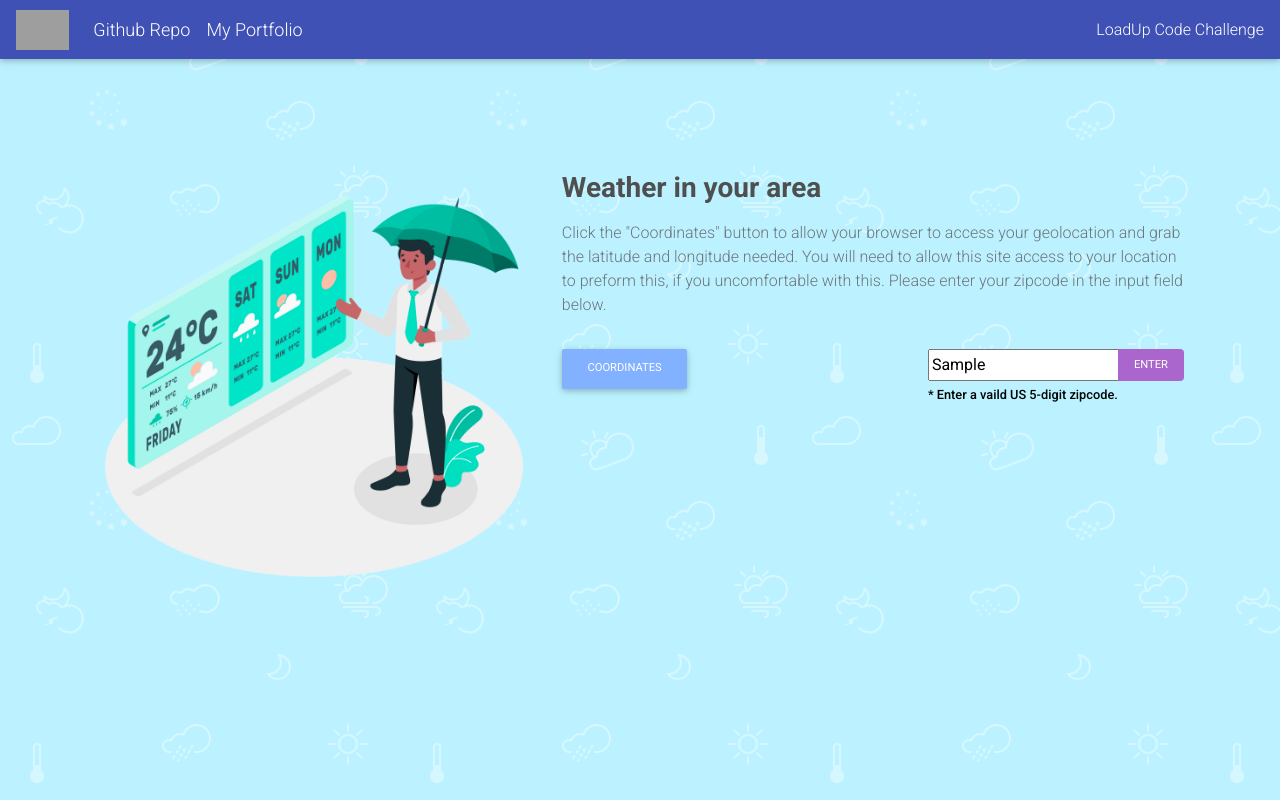
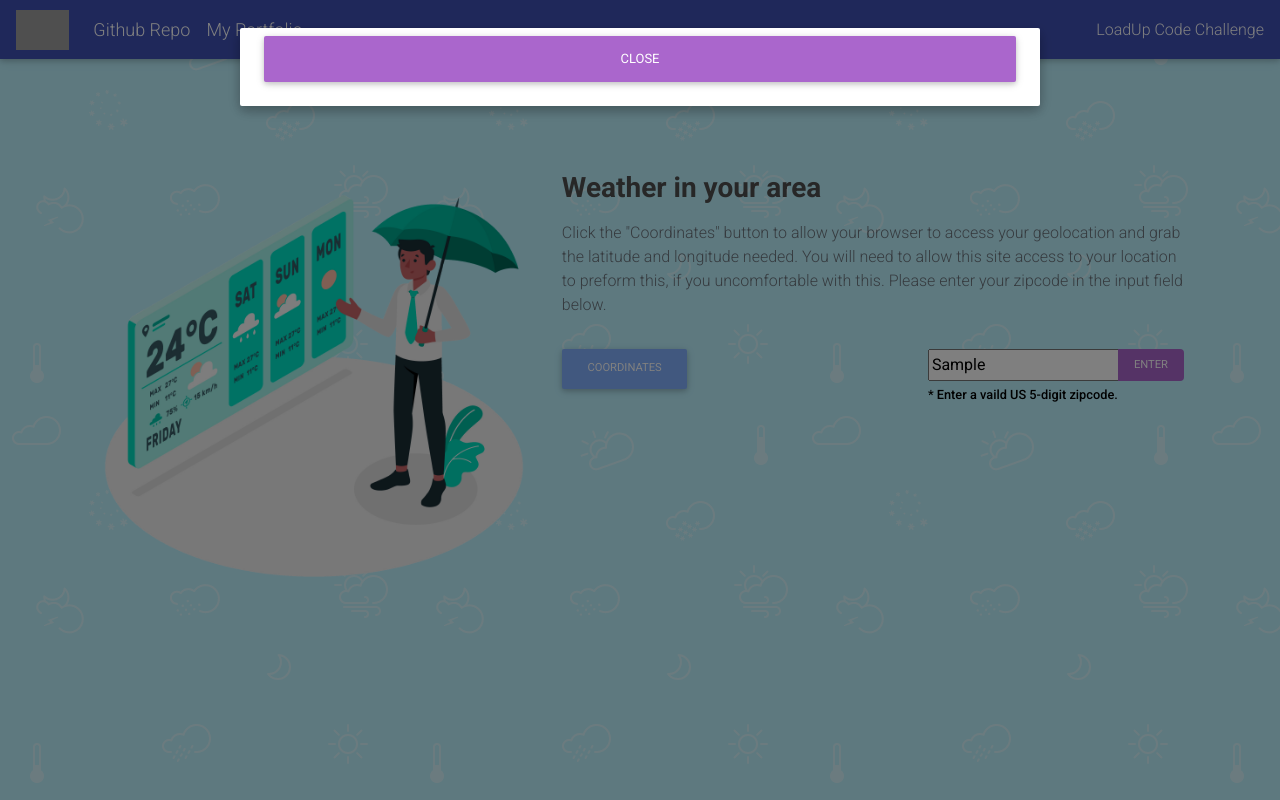
Before and after one commit to scottjr101/LoadUpCodeChallenge, a React (Create React App) app: page / in a window 1280 px wide. Both pictures are taken after typing "Sample" into the empty fields and a click on the button "ENTER". Built offline with nearby package versions, Linux system fonts and the light colour scheme; no server answers; grey boxes are pictures that could not be loaded.

Commit message:
removed displayed weather, put into modal

```diff
--- a/src/App.css
+++ b/src/App.css
@@ -14,5 +14,5 @@ a {
   color: rgb(0, 0, 0);
 }
 a:hover {
-  color: rgb(87, 87, 87);
+  color: rgb(93, 23, 139);
 }
--- a/src/App.js
+++ b/src/App.js
@@ -1,7 +1,6 @@
 import React, { Fragment } from 'react';
 import './App.css';
 import { MyProvider } from './components/context/MyProvider';
-import { Weather } from './components/layout/DisplayedWeather';
 import Header from './components/layout/Header';
 import CurrentWeather from './components/layout/CurrentWeather';
 
@@ -12,7 +11,6 @@ const App = () => {
         <Fragment>
           <Header />
           <CurrentWeather />
-          <Weather />
         </Fragment>
       </MyProvider>
     </Fragment>
--- a/src/components/layout/CurrentWeather.js
+++ b/src/components/layout/CurrentWeather.js
@@ -1,8 +1,21 @@
-import React, { Fragment } from 'react';
+import React, { Fragment, Component } from 'react';
 import { MyContext } from '../context/MyProvider';
 import chart from '../../assets/img/forecast-chart.png';
+import { Weather } from './DisplayedWeather';
+import { MDBModal } from 'mdbreact';
 
-const CurrentWeather = () => {
+class CurrentWeather extends Component {
+  state = {
+    modal4: false,
+  };
+
+  toggle = () => {
+    this.setState({
+      modal4: !this.state.modal4,
+    });
+  };
+
+  render() {
     return (
       <MyContext.Consumer>
         {(context) => (
@@ -23,18 +36,38 @@ const CurrentWeather = () => {
                     </h3>
                     <p className='text-muted mb-4 pb-2'>
                       Click the "Coordinates" button to allow your browser to
-                    access your geolocation and grab the latitude and longitude
-                    needed. You will need to allow this site access to your
-                    location to preform this, if you uncomfortable with this.
-                    Please enter your zipcode in the input field below.
+                      access your geolocation and grab the latitude and
+                      longitude needed. You will need to allow this site access
+                      to your location to preform this, if you uncomfortable
+                      with this. Please enter your zipcode in the input field
+                      below.
                     </p>
                     <div className='d-inline d-md-flex justify-content-between'>
+                      {/* button */}
                       <button
                         className='btn btn-md btn-light-blue mt-0 mx-0 mb-3'
-                      onClick={context.getLocation}
+                        onClick={() => {
+                          this.toggle();
+                          context.getLocation();
+                        }}
                       >
                         Coordinates
                       </button>
+                      {/* button end */}
+                      <MDBModal
+                        isOpen={this.state.modal4}
+                        toggle={this.toggle}
+                        size='lg'
+                      >
+                        <Weather />
+                        <button
+                          className='btn btn-secondary mx-2 mx-lg-4 mb-lg-4 mt-lg-2'
+                          onClick={this.toggle}
+                        >
+                          Close
+                        </button>
+                      </MDBModal>
+                      {/* zipcode input */}
                       <form onSubmit={(e) => context.onSubmit(e)}>
                         <div className='input-group'>
                           <input
@@ -49,6 +82,7 @@ const CurrentWeather = () => {
                               className='btn btn-md btn-secondary rounded-right m-0 px-3 py-2 z-depth-0 waves-effect'
                               type='submit'
                               value='Zipcode'
+                              onClick={this.toggle}
                             >
                               Enter
                             </button>
@@ -58,6 +92,7 @@ const CurrentWeather = () => {
                           <strong>* Enter a vaild US 5-digit zipcode.</strong>
                         </small>
                       </form>
+                      {/* zipcode input end */}
                     </div>
                   </div>
                 </div>
@@ -67,6 +102,7 @@ const CurrentWeather = () => {
         )}
       </MyContext.Consumer>
     );
-};
+  }
+}
 
 export default CurrentWeather;
--- a/src/components/layout/DisplayedWeather.js
+++ b/src/components/layout/DisplayedWeather.js
@@ -10,8 +10,8 @@ const Weather = () => {
           <Fragment>
             {context.weather.map((data) => (
               <Fragment key={data.id}>
-                <div className='m-1 m-lg-5'>
-                  <div className='card p-4 cyan darken-2 mt-4'>
+                <div className='m-2 m-lg-4'>
+                  <div className='card p-4 cyan darken-2 m-0'>
                     <div className='text-white'>
                       <h1 className='card-title h1-responsive mb-5 font-bold text-center'>
                         Weather information from the{' '}
```
Lines whose indentation alone changed are shown as unchanged.
